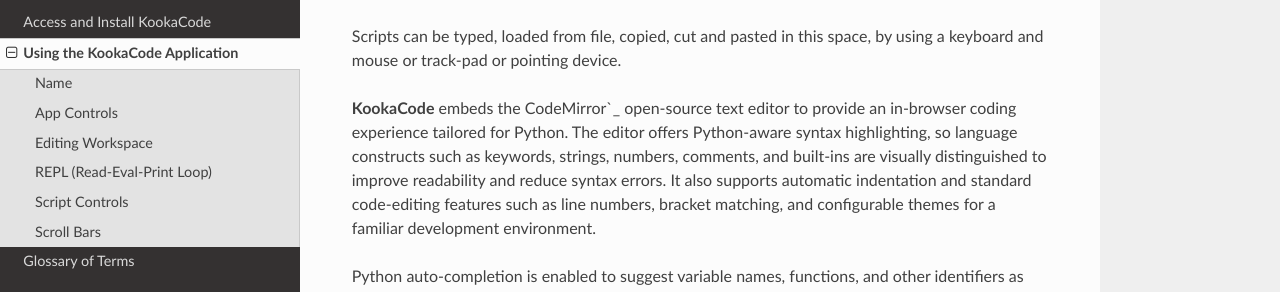
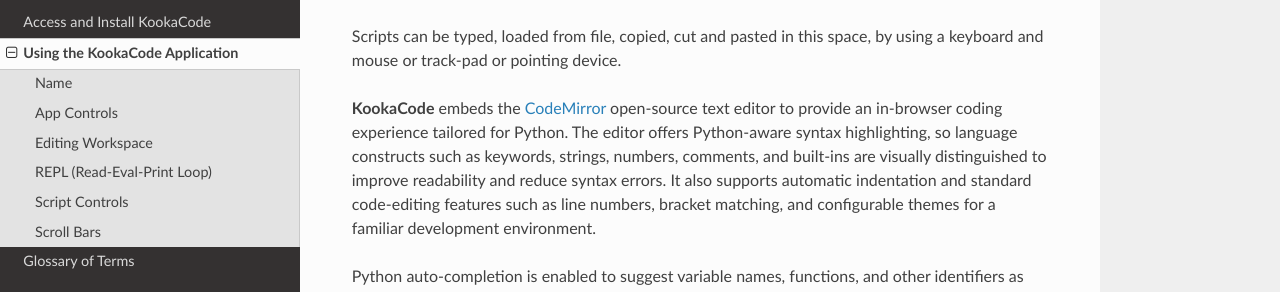
Before and after one commit to TDStrasser/KookaCode-Reference-Guide, a Sphinx documentation site: the page built from docs/source/using.rst, in a window 1280 px wide and 900 px high, scrolled down 1498 px. Shown: the part 159-451 px from the top of the window. Built offline with Sphinx 7.4.7 and the Read the Docs theme 3.1.0, drawn with Linux system fonts in a browser that asks for light colours; some of the changed lines change nothing that is shown; some of the changed text lies outside the part shown.

Commit message:
Syntax and formatting changes

```diff
--- a/docs/source/using.rst
+++ b/docs/source/using.rst
@@ -58,7 +58,7 @@
 
 Scripts can be typed, loaded from file, copied, cut and pasted in this space, by using a keyboard and mouse or track-pad or pointing device.
 
-**KookaCode** embeds the CodeMirror`_ open‑source text editor to provide an in‑browser coding experience tailored for Python.
+**KookaCode** embeds the `CodeMirror`_ open‑source text editor to provide an in‑browser coding experience tailored for Python.
 The editor offers Python-aware syntax highlighting, so language constructs such as keywords, strings, numbers, comments,
 and built‑ins are visually distinguished to improve readability and reduce syntax errors.
 It also supports automatic indentation and standard code-editing features such as line numbers, bracket matching,
@@ -136,8 +136,7 @@
 REPL stands for Read-Eval-Print Loop. It provides an interactive programming environment where the computer reads the user's input,
 evaluates it, prints the result, and then loops back to read more input.
 
-The REPL is also known as **The MicroPython Interactive Interpreter Mode** which is fully described
- in `MicroPython REPL Documentation`_.
+The REPL is also known as **The MicroPython Interactive Interpreter Mode** which is fully described in the `MicroPython REPL Documentation`_.
 
 .. _MicroPython REPL Documentation: https://docs.micropython.org/en/latest/reference/repl.html
 
@@ -280,7 +279,7 @@
    :width: 400
    :align: center
 
-   **KookaCode** Print dialogue on the Crome and Vivaldi browsers.
+   **KookaCode** Print dialogue on the Chrome and Vivaldi browsers.
 
 .. _printdialg:
 .. figure:: images/kcode-print-dialogue.png
```
